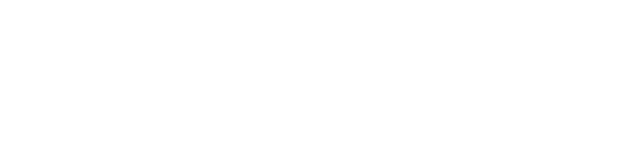
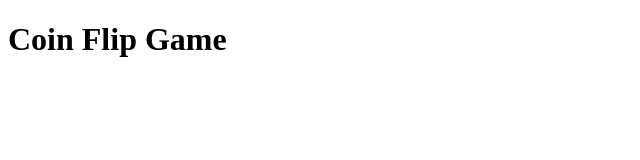
Before and after one commit to aya-asylbek/coin-flip-game-project, a plain HTML site: page coin-flip-game/index.html in a window 1280 px wide. Shown: the whole page, without its empty margins (0-640 px from the left). Drawn offline with Linux system fonts and the light colour scheme.

Commit message:
Added header

```diff
--- a/coin-flip-game/index.html
+++ b/coin-flip-game/index.html
@@ -5,7 +5,7 @@
     <meta name="viewport" content="width=device-width, initial-scale=1.0">
     <title>Coin Flip Game</title>
 </head>
-
+<h1>Coin Flip Game</h1>
 <body>
 
 </body>
```
